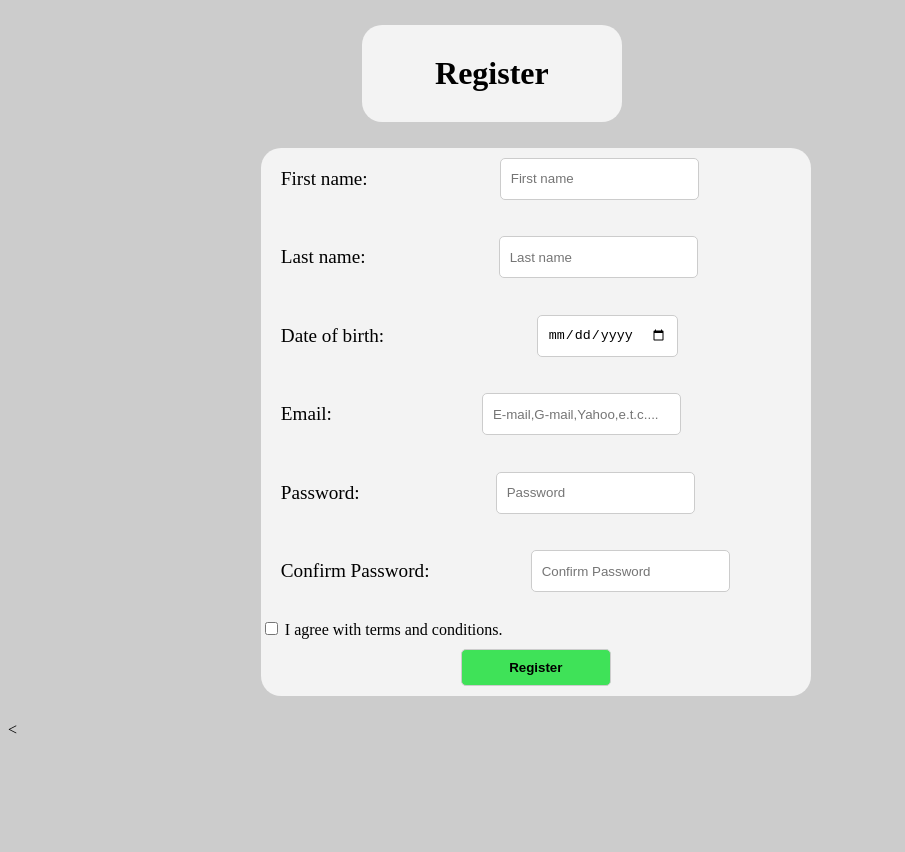
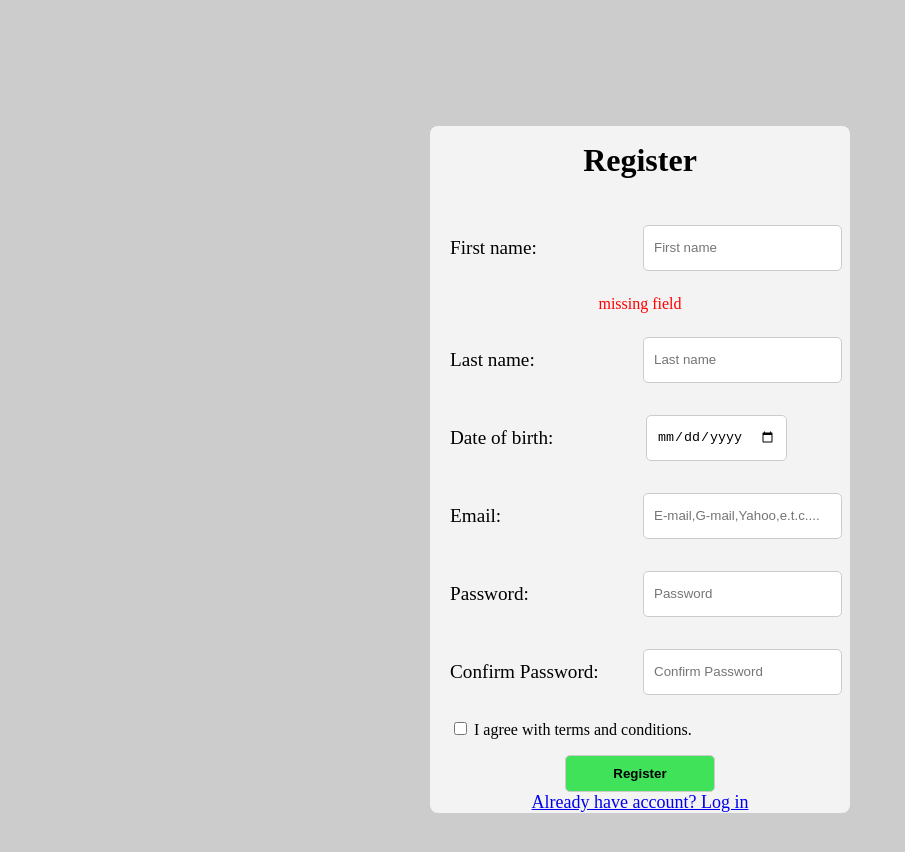
Before and after one commit to johnson-Omwoyo/project1, a plain HTML site: page Registrationform.html in a window 1280 px wide. Both pictures are taken after a click on the button "Register". Shown: the whole page, without its empty margins (0-905 px from the left). Before the commit the page ends 800 px from the top, so only its background shows below. Drawn offline with Linux system fonts and the light colour scheme.

Commit message:
Changes on Registration page

```diff
--- a/Registrationform.html
+++ b/Registrationform.html
@@ -1,45 +1,42 @@
 <!DOCTYPE html>
 
-<body class="whole">
 
 
 <Head>
-        <title>Registration Page</title>
-
     <style>
         .whole {
             background-color: #ccc;
         }
 
-            .regform {
-                width: 550px;
+        .form-container {
+            width: 420px;
+            margin: 10% auto;
+            text-align: center;
+            padding: 10;
             background-color: #f3f3f3;
-                text-align: left;
-                border-radius: 20px;
-                margin: 2% 20%;
-
-
+            border-radius: 8px;
+            align-items: center;
         }
 
         .inputfield {
             display: flex;
-                margin: 3% auto;
-
         }
 
         .input {
             border: 1px solid #ccc;
             border-radius: 5px;
-                margin: 10px auto;
+            margin: 8px;
             padding: 10px;
-
+            width: 48;
 
         }
 
-            .label {
+        .inputlabel {
             margin: 20px;
             font-weight: 500;
             font-size: larger;
+            width: 40%;
+            text-align: left;
         }
 
         .registerbutton {
@@ -48,66 +45,162 @@
             border-radius: 5px;
             border: #ccc 1px solid;
             background: #3fe258;
-                margin: 10px 200px;
+
             font-weight: 600;
+            cursor: pointer;
         }
 
-            .head {
-                width: 200px;
+        .classhead {
             background-color: #f3f3f3;
-                margin: 2% 28%;
-                padding: 30px;
+            padding: 16px;
             text-align: center;
             border-radius: 20px;
             font-weight: bold;
-                font-size: 200%;
+        }
+
+        .terms {
+            text-align: left;
+            margin: 10px 20px;
+        }
+
+        .links {
+            color: #3f65e2;
+            margin: auto;
+            text-align: center;
+            font-size: large;
+
+        }
+
+        .error {
+            color: red
         }
     </style>
 
 </Head>
-    <div class="head">
 
-        <head>Register</head>
+<body class="whole">
+
+    <form class="form-container" onkeyup="clearerror()">
+        <h1 class="classhead">Register</h1>
+        <div class="inputfield">
+            <label for="firstname" class="inputlabel">First name:</label>
+            <input type="text" class="input" placeholder="First name" id="firstname">
+
+        </div>
+        <div>
+            <p class="error" id="firstnameerror"></p>
+        </div>
+        <div class="inputfield">
+            <label for="lastname" class="inputlabel">Last name:</label>
+            <input type="text" class="input" placeholder="Last name" id="lastname">
+        </div>
+        <div>
+            <p class="error" id="lastnameerror"></p>
+        </div>
+        <div class="inputfield">
+            <label for="dateofbirth" class="inputlabel">Date of birth:</label>
+            <input type="date" class="input" placeholder="DOB" id="dateofbirth">
         </div>
 
-    <div class="regform">
-
-        <div class="inputfield"><label for="Firstname" class="label">First name:</label>
-            <input type="text" class="input" placeholder="First name">
+        <div>
+            <p class="error" id="dateofbirtherror"></p>
+        </div>
+        <div class="inputfield">
+            <label for="Email" class="inputlabel">Email:</label>
+            <input type="email" class="input" placeholder="E-mail,G-mail,Yahoo,e.t.c...." id="email"
+                autocomplete="gmail.com">
+        </div>
+        <div>
+            <p class="error" id="emailerror"></p>
         </div>
 
-        <div class="inputfield"><label for="Lastname" class="label">Last name:</label>
-            <input type="text" class="input" placeholder="Last name">
+        <div class="inputfield">
+            <label for="Password" class="inputlabel">Password:</label>
+            <input type="password" class="input" placeholder="Password" id="pass1">
         </div>
 
-        <div class="inputfield"><label for="Dateofbirth" class="label">Date of birth:</label>
-            <input type="date" class="input" placeholder="DOB">
+        <div>
+            <p class="error" id="pass1error"></p>
+        </div>
+        <div class="inputfield">
+            <label for="Confirm Password" class="inputlabel">Confirm Password:</label>
+            <input type="password" class="input" placeholder="Confirm Password" id="pass2">
+        </div>
+        <div>
+            <p class="error" id="pass2error"></p>
+        </div>
+        <div class="terms">
+            <input type="checkbox" id="terms"> I agree with terms and conditions.
+        </div>
+        <div>
+            <p class="error" id="termserror"></p>
+        </div>
+        <div>
+            <button type="button" class="registerbutton" onclick="Checkreg()">Register</button>
+
+        </div>
+        <div class="links"> <a href='#' onclick="backtologin()">Already have account? Log in</a></div>
         </div>
 
+</body>
+<script>//used onclick on submit didnt work for me..
+    function Checkreg() {
+        var firstname = document.getElementById('firstname').value;
+        var lastname = document.getElementById('lastname').value;
+        var dateofbirth = document.getElementById('dateofbirth').value;
+        var email = document.getElementById('email').value;
+        var pass1 = document.getElementById('pass1').value;
+        var pass2 = document.getElementById('pass2').value;
+        var terms = document.getElementById('terms').value
+        //errormessage fields declaration
+        var firstnameerror = document.getElementById("firstnameerror");
+        var lastnameerror = document.getElementById("lastnameerror");
+        var dateofbirtherror = document.getElementById("dateofbirtherror");
+        var emailerror = document.getElementById("emailerror");//how can i make user to enter email format only?
+        var pass1error = document.getElementById("pass1error");
+        var pass2error = document.getElementById("pass2error");
+        var termserror = document.getElementById("termserror")
 
-        <div class="inputfield"><label for="Email" class="label">Email:</label>
-            <input type="email" class="input" placeholder="E-mail,G-mail,Yahoo,e.t.c....">
-        </div>
+        if (firstname === "" || lastname === "" || dateofbirth === "" || email === "" || pass1 === "" || pass2 === "" || terms === "") {
+            if (firstname === "") { firstnameerror.textContent = "missing field"; }
+            else if (lastname === "") { lastnameerror.textContent = "missing field"; }
+            else if (dateofbirth === "") { dateofbirtherror.textContent = "missing field"; }//could'nt avoid future date insert
+            else if (email === "") { emailerror.textContent = "missing field"; }
+            else if (pass1 === "") { pass1error.textContent = "missing field"; }
+            else if (pass2 === "") { pass2error.textContent = "missing field"; }
+            else if (terms === "") { termserror.textContent = "You have to agree with terms and conditions"; }//couldn't read from the checkbox
+            else { pass2error.textContent = "Missing field"; }
+        } else {
+            if (pass1 != pass2) { pass1error.textContent = "passwords dont match"; }
+            else {
+                alert('firstname:' + firstname + '  lastname:' + lastname + '  is registerd succesfully');
+                window.location.href = "Login page.html";
+            }
+        }
 
 
-        <div class="inputfield"><label for="Password" class="label">Password:</label>
-            <input type="password" class="input" placeholder="Password">
-        </div>
+
+    }
+    function backtologin() {
+        window.location.href = "Login page.html";
+    }
+    function clearerror() {
+        var firstnameerror = document.getElementById("firstnameerror");
+        var lastnameerror = document.getElementById("lastnameerror");
+        var dateofbirtherror = document.getElementById("dateofbirtherror");
+        var emailerror = document.getElementById("emailerror");
+        var pass1error = document.getElementById("pass1error");
+        var pass2error = document.getElementById("pass2error");
 
 
-        <div class="inputfield"><label for="Confirm Password" class="label">Confirm Password:</label>
-            <input type="password" class="input" placeholder="Confirm Password">
-        </div>
-        <div>
-            <input type="checkbox"> I agree with terms and conditions.
-        </div>
+        firstnameerror.textContent = "";
+        lastnameerror.textContent = "";
+        dateofbirtherror.textContent = "";
+        emailerror.textContent = "";
+        pass1error.textContent = "";
+        pass2error.textContent = "";
 
 
-        <div>
-            <button type="button" class="registerbutton">Register</button>
 
-        </div>
-
-    </div>
-
-    < </body>
+    }
+</script>
```
Lines whose indentation alone changed are shown as unchanged.
